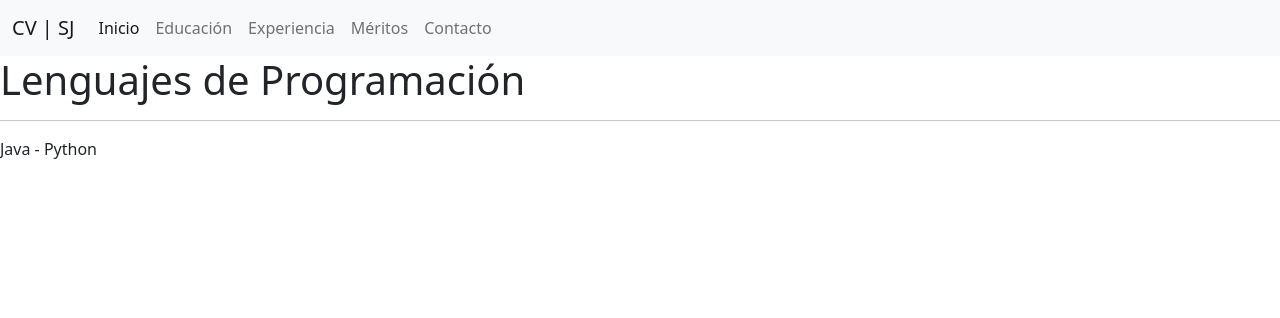
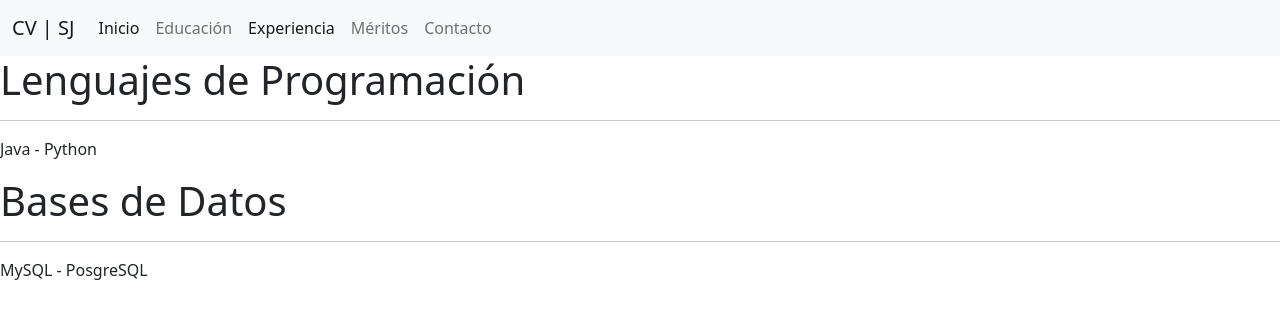
Before and after one commit to santiagojara/Practica_2223, a plain HTML site: page experiencia.html in a window 1280 px wide. Drawn offline with nearby package versions, Linux system fonts and the light colour scheme.

Commit message:
Se agregó la experiencia de bases de datos.

```diff
--- a/experiencia.html
+++ b/experiencia.html
@@ -19,7 +19,7 @@
             <div class="navbar-nav">
               <a class="nav-link active" aria-current="page" href="#">Inicio</a>
               <a class="nav-link" href="#">Educación</a>
-              <a class="nav-link" href="#">Experiencia</a>
+              <a class="nav-link active" href="#">Experiencia</a>
               <a class="nav-link" href="#">Méritos</a>
               <a class="nav-link" href="#">Contacto</a>
             </div>
@@ -30,6 +30,9 @@
         <h1>Lenguajes de Programación</h1>
         <hr>
         <p>Java - Python</p>
+        <h1>Bases de Datos</h1>
+        <hr>
+        <p>MySQL - PosgreSQL</p>
       </section>
 </body>
 </html>
```
